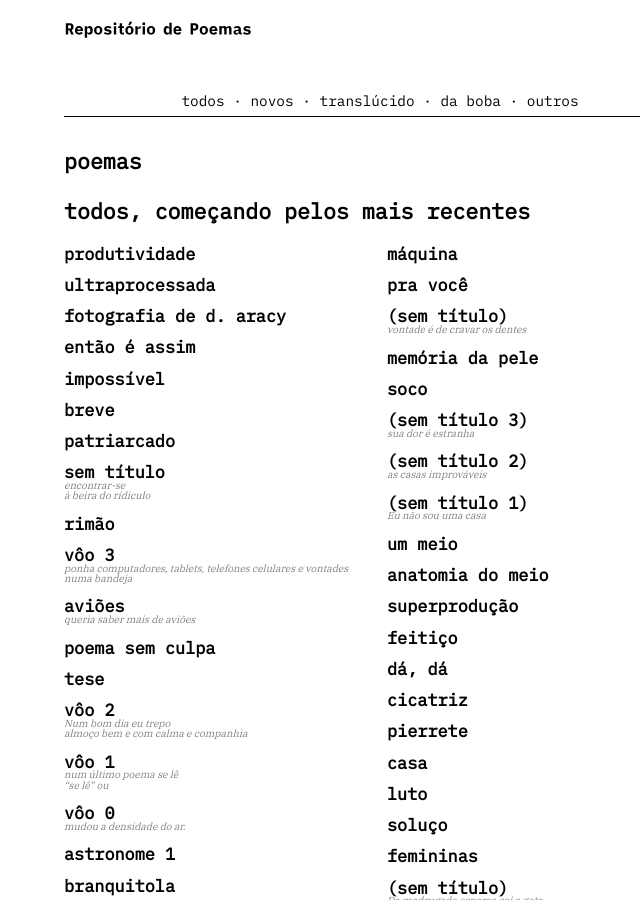
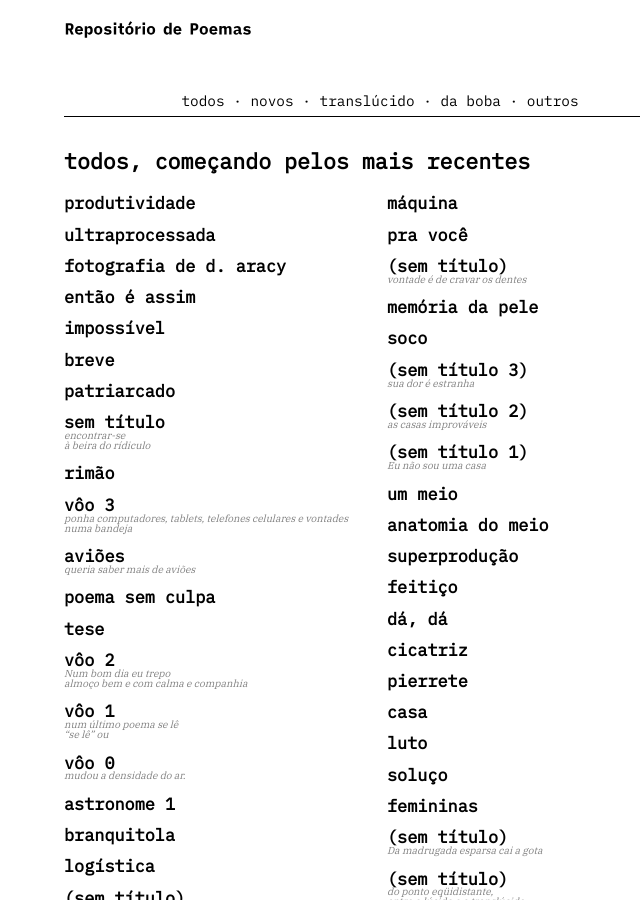
Before and after one commit to olivia-olivia/olivia-olivia.github.io, a Jekyll site: the page built from index.md, in a window 1280 px wide and 900 px high. Shown: the whole window, without its empty margins (260-900 px from the left). Built offline with Jekyll 4.4.1, drawn with Linux system fonts in a browser that asks for light colours; nearby versions of some CDN libraries; comment, search, counter and statistics services are not loaded.

```diff
--- a/index.md
+++ b/index.md
@@ -1,11 +1,7 @@
 ---
 layout: default
-title: poemas
+title: todos, começando pelos mais recentes
 ---
-
-<div>
-  <h2> todos, começando pelos mais recentes </h2>
-</div>
 
 <div id="index-posts">
   {% for post in site.posts %}
```
